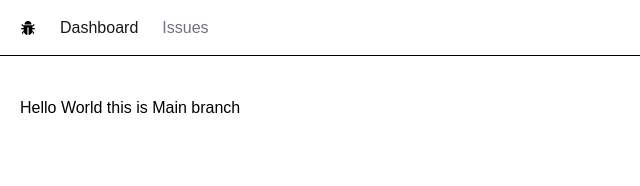
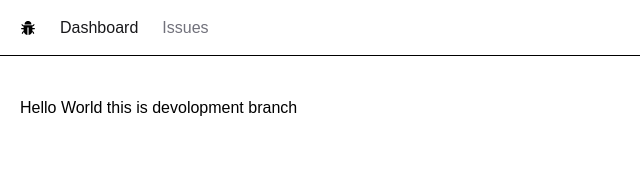
Before and after one commit to AIESEC-LK/nextjs-test, a Next.js app: page / in a window 1280 px wide. Shown: the top 186 px of the page, without its empty margins (0-640 px from the left). Built offline with nearby package versions, Linux system fonts and the light colour scheme; what @radix-ui/themes would draw is missing.

Commit message:
Update page.tsx

```diff
--- a/app/page.tsx
+++ b/app/page.tsx
@@ -3,7 +3,7 @@
 export default function Home() {
   return (
     <div>
-      Hello World this is Main branch
+      Hello World this is devolopment branch
     </div>
   );
 }
```
